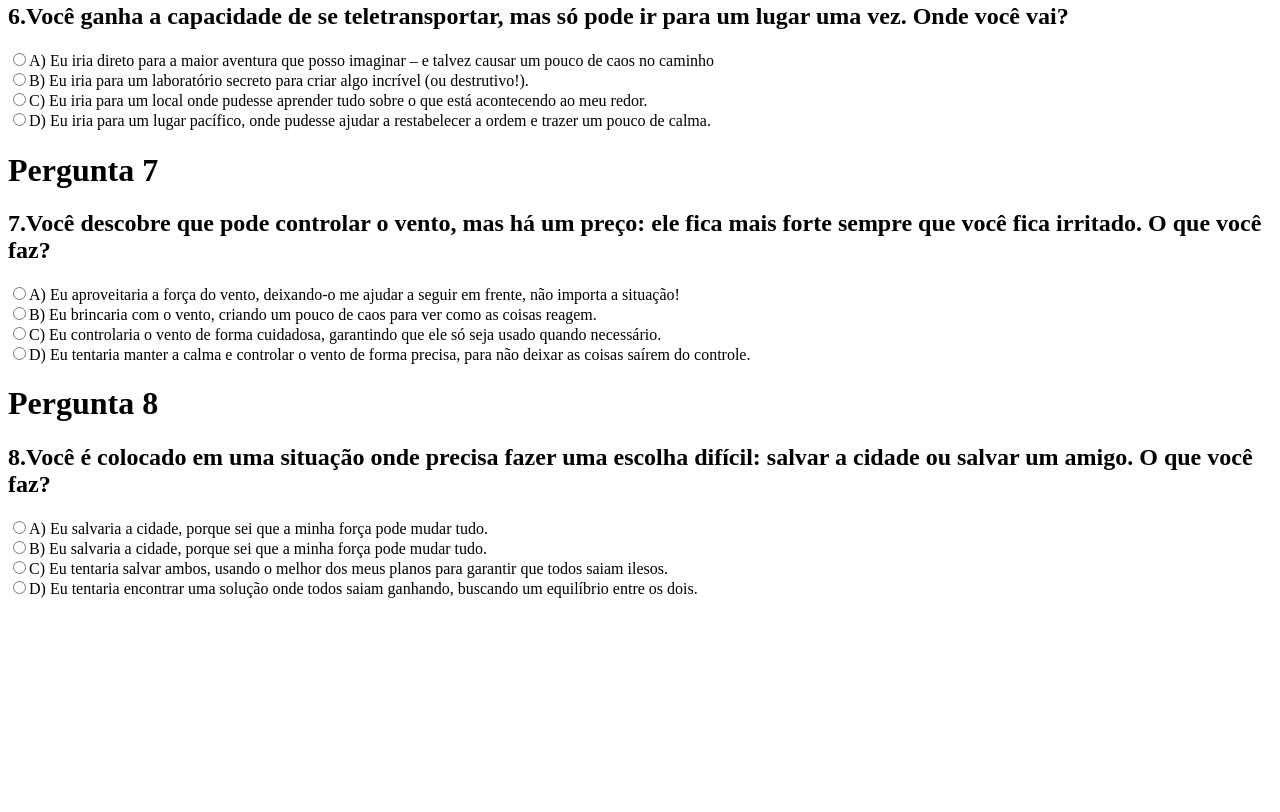
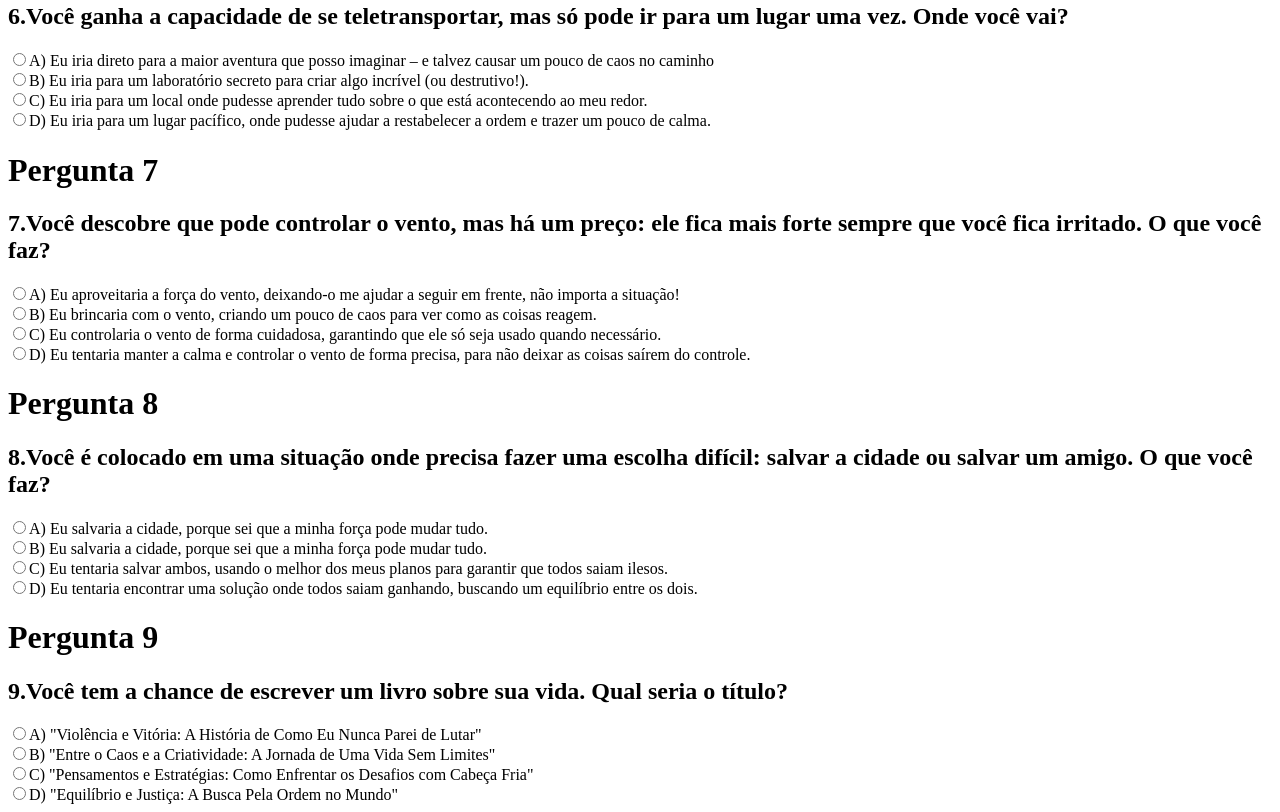
Before and after one commit to Shyinxx/Projeto_Quiz, a plain HTML site: page index.html in a window 1280 px wide. Shown: the part 1169-1981 px from the top of the page. Before the commit the page ends 1775 px from the top, so only its background shows below. Drawn offline with Linux system fonts and the light colour scheme.

Commit message:
pergunta 10

```diff
--- a/index.html
+++ b/index.html
@@ -92,5 +92,14 @@
     <br>
     <label><input type="radio" name="pergunta8">D) Eu tentaria encontrar uma solução onde todos saiam ganhando, buscando um equilíbrio entre os dois.</label>
 
+    <h1>Pergunta 9</h1>
+    <h2>9.Você tem a chance de escrever um livro sobre sua vida. Qual seria o título?</h2>
+    <label><input type="radio" name="pergunta9">A) "Violência e Vitória: A História de Como Eu Nunca Parei de Lutar"</label>
+    <br>
+    <label><input type="radio" name="pergunta9">B) "Entre o Caos e a Criatividade: A Jornada de Uma Vida Sem Limites"</label>
+    <br>
+    <label><input type="radio" name="pergunta9">C) "Pensamentos e Estratégias: Como Enfrentar os Desafios com Cabeça Fria"</label>
+    <br>
+    <label><input type="radio" name="pergunta9">D) "Equilíbrio e Justiça: A Busca Pela Ordem no Mundo"</label>
 </body>
 </html>
```
